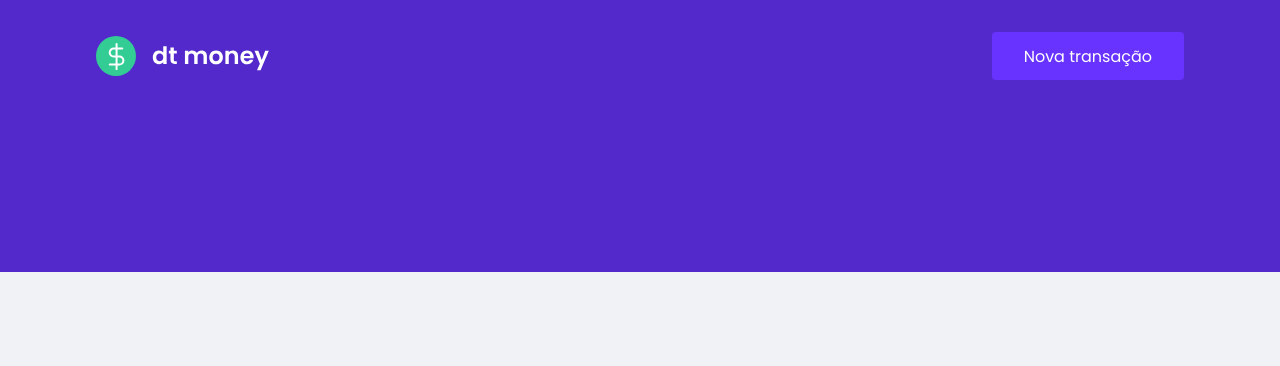
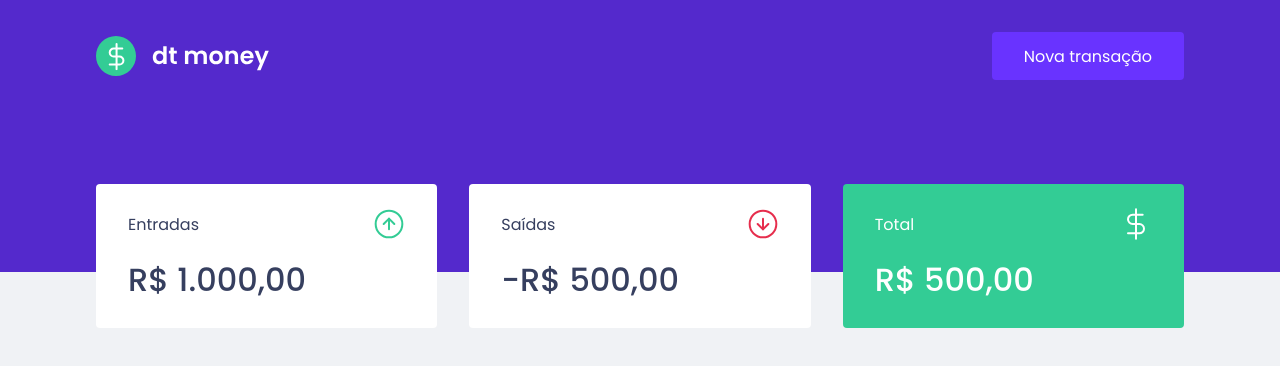
Before and after one commit to MattZ6/dt-money, a React (Create React App) app: page / in a window 1280 px wide. Shown: the top 366 px of the page. Built offline with nearby package versions, Linux system fonts and the light colour scheme.

Commit message:
chore(Summary): create component

```diff
--- a/public/index.html
+++ b/public/index.html
@@ -17,7 +17,7 @@
 
     <link rel="manifest" href="%PUBLIC_URL%/manifest.json" />
 
-    <link href="https://fonts.googleapis.com/css2?family=Poppins:wght@400;600&display=swap" rel="stylesheet" />
+    <link href="https://fonts.googleapis.com/css2?family=Poppins:wght@400;500;600&display=swap" rel="stylesheet" />
 
     <title>Money Honey</title>
   </head>
--- a/src/App.tsx
+++ b/src/App.tsx
@@ -1,4 +1,5 @@
 import { Header } from "./components/Header";
+import { Dashboard } from "./components/Dashboard";
 
 import { GlobalStyle } from "./styles/GlobalStyle";
 
@@ -7,6 +8,8 @@ export function App() {
     <>
       <Header />
 
+      <Dashboard />
+
       <GlobalStyle />
     </>
   );
--- /dev/null
+++ b/src/components/Dashboard/index.tsx
@@ -0,0 +1,11 @@
+import { Summary } from '../Summary';
+
+import { Container } from './styles';
+
+export function Dashboard() {
+  return (
+    <Container>
+      <Summary />
+    </Container>
+  );
+}
--- /dev/null
+++ b/src/components/Dashboard/styles.ts
@@ -0,0 +1,7 @@
+import styled from 'styled-components';
+
+export const Container = styled.main`
+  max-width: var(--max-width);
+  margin: 0 auto;
+  padding: 2.5rem 1rem;
+`;
--- a/src/components/Header/index.tsx
+++ b/src/components/Header/index.tsx
@@ -1,4 +1,4 @@
-import LogoImg from '../../assets/logo.svg';
+import logoImg from '../../assets/logo.svg';
 
 import { Container, Content } from './styles';
 
@@ -6,7 +6,7 @@ export function Header() {
   return (
     <Container>
       <Content>
-        <img src={LogoImg} alt="Money Honey"/>
+        <img src={logoImg} alt="Money Honey"/>
 
         <button type="button">Nova transação</button>
       </Content>
--- a/src/components/Header/styles.ts
+++ b/src/components/Header/styles.ts
@@ -5,7 +5,7 @@ export const Container = styled.header`
 `;
 
 export const Content = styled.div`
-  max-width: 1120px;
+  max-width: var(--max-width);
   margin: 0 auto;
   padding: 2rem 1rem 12rem;
 
--- /dev/null
+++ b/src/components/Summary/index.tsx
@@ -0,0 +1,41 @@
+import incomeImg from '../../assets/income.svg';
+import outcomeImg from '../../assets/outcome.svg';
+import totalImg from '../../assets/total.svg';
+
+import { Container } from './styles';
+
+export function Summary() {
+  return (
+    <Container>
+      <div>
+        <header>
+          <span>Entradas</span>
+
+          <img src={incomeImg} alt="Entradas" />
+        </header>
+
+        <strong>R$ 1.000,00</strong>
+      </div>
+
+      <div>
+        <header>
+          <span>Saídas</span>
+
+          <img src={outcomeImg} alt="Saídas" />
+        </header>
+
+        <strong>-R$ 500,00</strong>
+      </div>
+
+      <div>
+        <header>
+          <span>Total</span>
+
+          <img src={totalImg} alt="Total" />
+        </header>
+
+        <strong>R$ 500,00</strong>
+      </div>
+    </Container>
+  );
+}
--- /dev/null
+++ b/src/components/Summary/styles.ts
@@ -0,0 +1,34 @@
+import styled from 'styled-components';
+
+export const Container = styled.div`
+  display: grid;
+  grid-template-columns: repeat(3, 1fr);
+  gap: 2rem;
+  margin-top: -8rem;
+
+  > div {
+    background: var(--shape);
+    padding: 1.5rem 2rem;
+    border-radius: 0.25rem;
+    color: var(--text-title);
+
+    > header {
+      display: flex;
+      align-items: center;
+      justify-content: space-between;
+    }
+
+    > strong {
+      display: block;
+      margin-top: 1rem;
+      font-size: 2rem;
+      font-weight: 500;
+      line-height: 3rem;
+    }
+
+    &:last-child {
+      background: var(--green);
+      color: #fff;
+    }
+  }
+`;
--- a/src/styles/GlobalStyle.ts
+++ b/src/styles/GlobalStyle.ts
@@ -4,6 +4,7 @@ export const GlobalStyle =  createGlobalStyle`
   :root {
     --background-color: #f0f2f5;
     --red: #e52e4d;
+    --green: #33cc95;
     --blue: #5429cc;
     --blue-light: #6933ff;
 
@@ -12,9 +13,14 @@ export const GlobalStyle =  createGlobalStyle`
 
     --shape: #ffffff;
 
+    --max-width: 1120px;
+
     @media (prefers-color-scheme: dark) {
       --background-color: #0d1117;
       --blue: #11141e;
+
+      --shape: #191e2e;
+      --text-title: #52629a;
     }
   }
 
```
